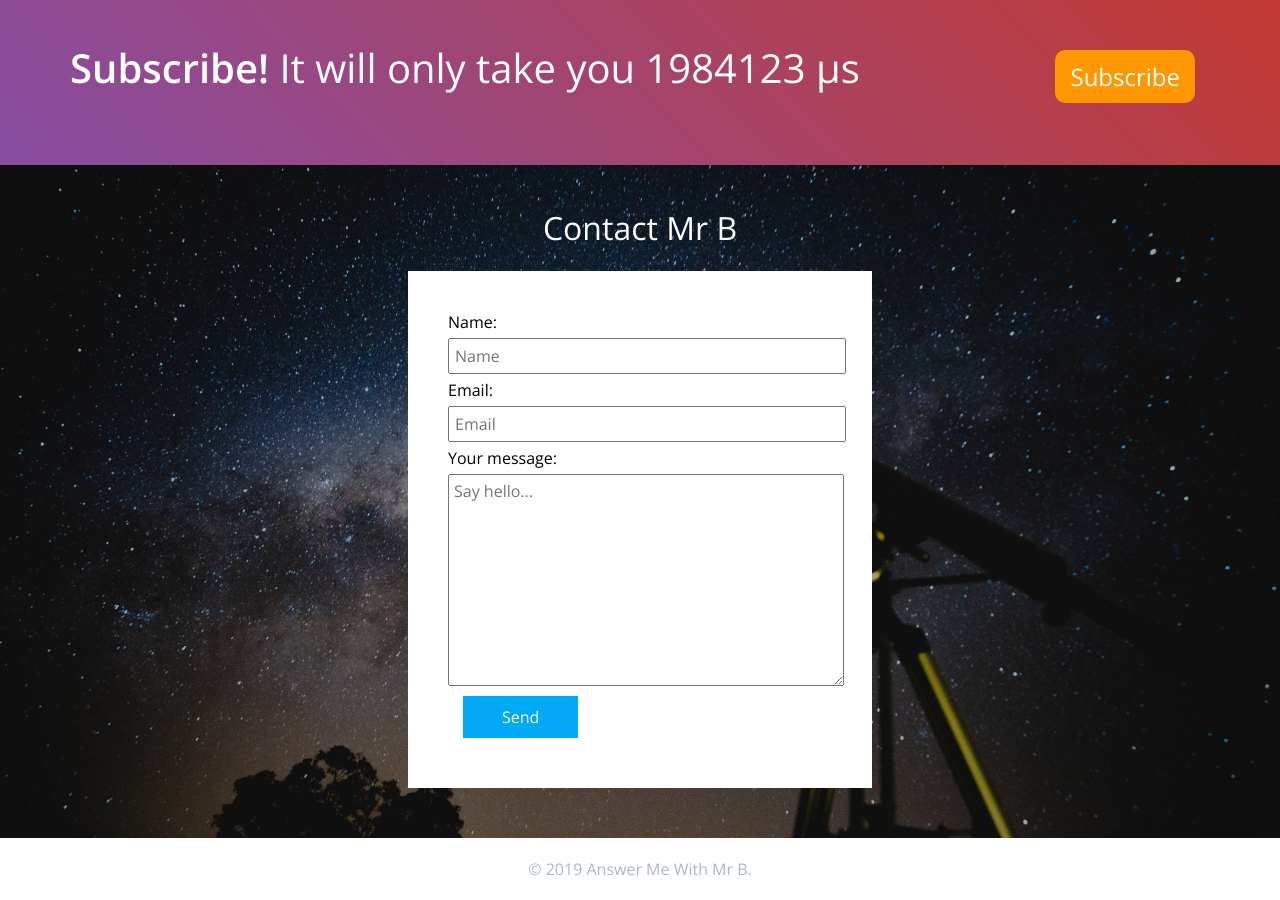
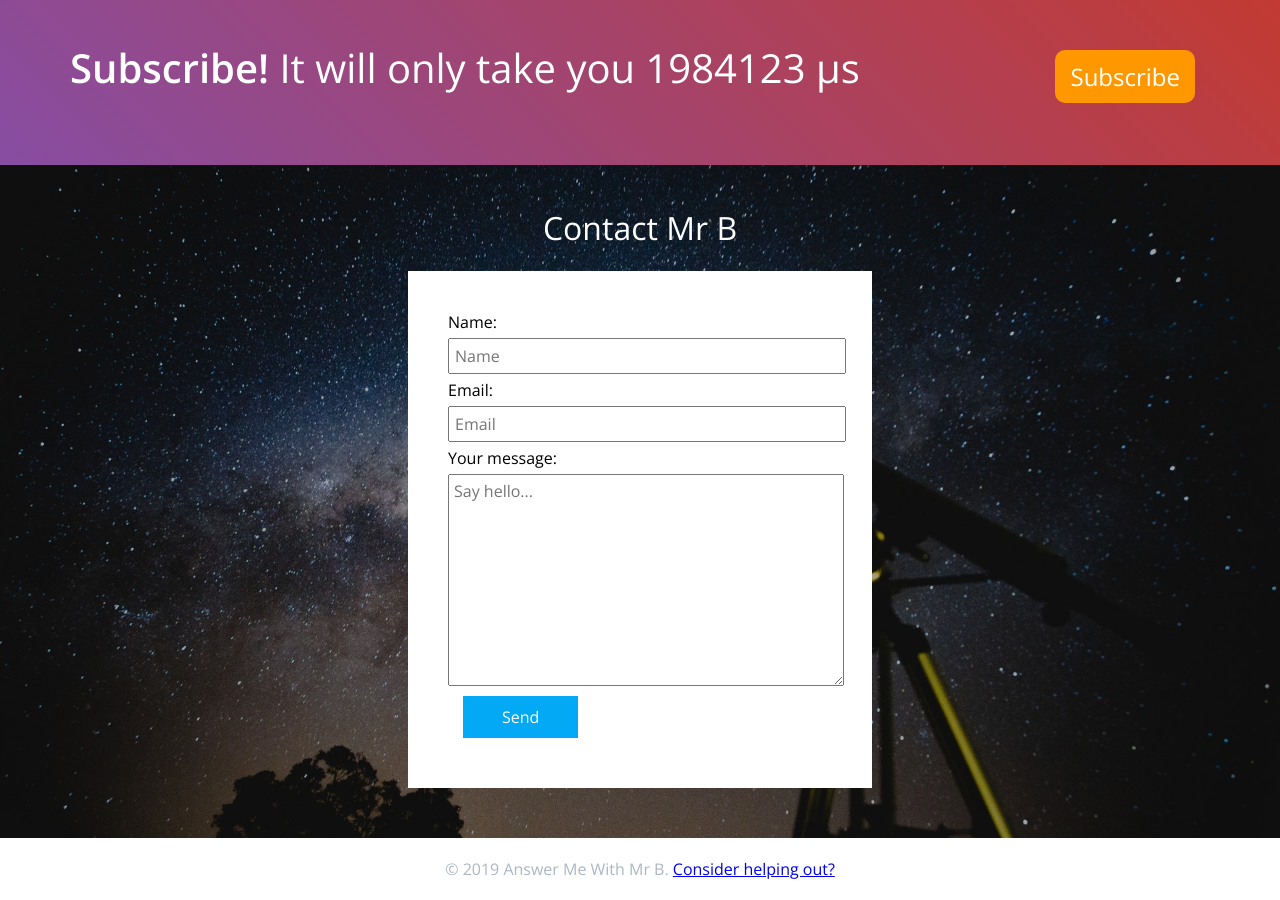
Before and after one commit to AnswerMeWithMrB/website, a Jekyll site: the page built from index.html, in a window 1280 px wide and 900 px high, scrolled down 1626 px. Built offline with Jekyll 4.4.1, drawn with Linux system fonts in a browser that asks for light colours.

Commit message:
Add link to github on home page

```diff
--- a/_layouts/home.html
+++ b/_layouts/home.html
@@ -55,7 +55,7 @@
       </div>
     </div>
     <footer>
-      &copy; 2019 Answer Me With Mr B.
+      &copy; 2019 Answer Me With Mr B. <a href="https://github.com/Tekman03/AMWMB-website">Consider helping out?</a>
     </footer>
   </body>
 </html>
```
